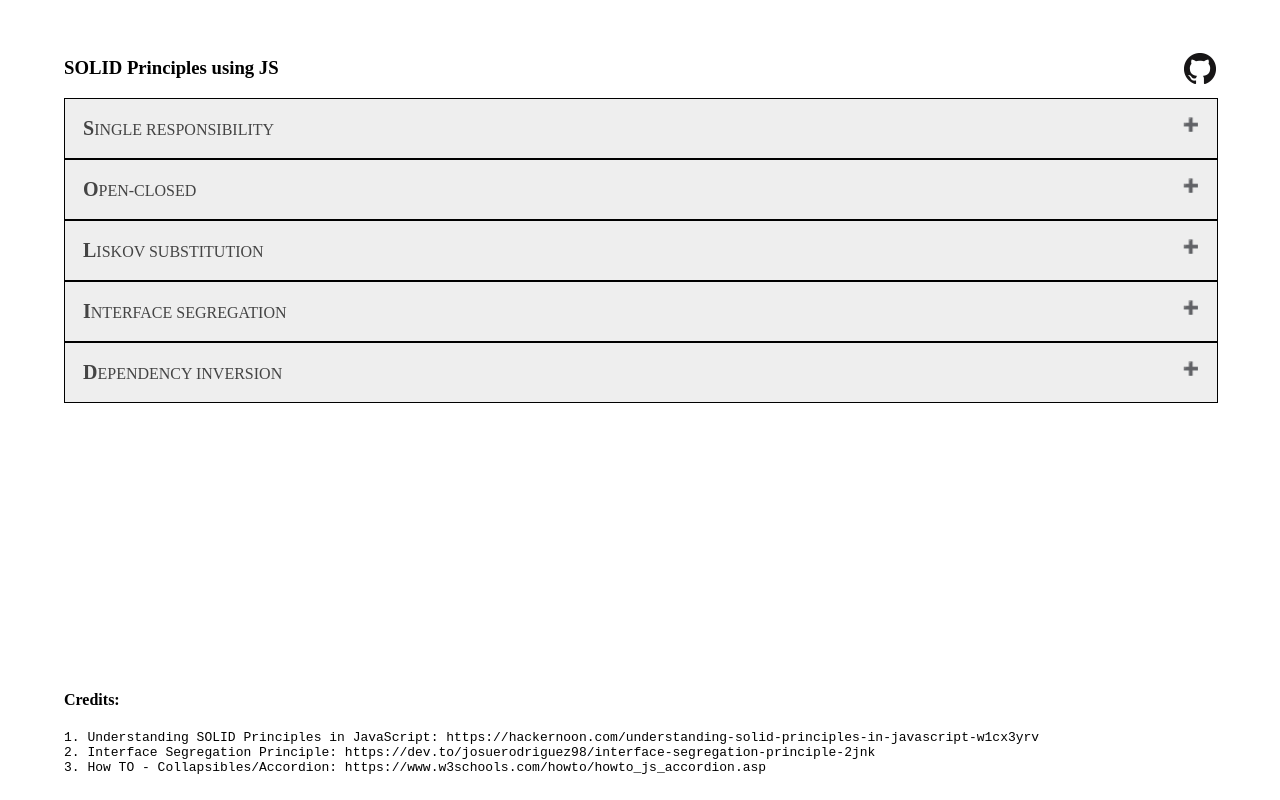
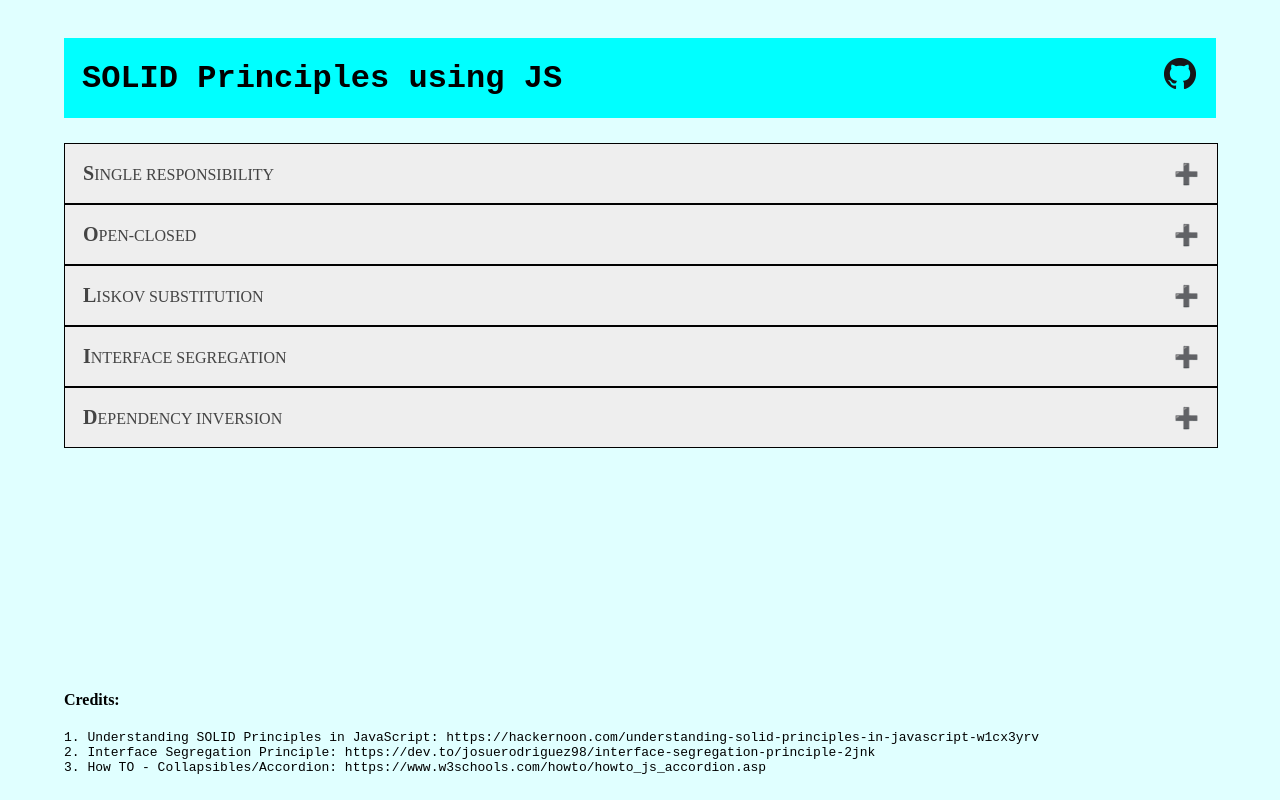
Before and after one commit to sujit510/solid-in-js, a website built with webpack: page index.html in a window 1280 px wide. Built offline with nearby package versions, Linux system fonts and the light colour scheme.

Commit message:
Design tweaks - bg color, accordion clickable area retricted to titel row. Tweaked page title design

```diff
--- a/index.html
+++ b/index.html
@@ -18,7 +18,7 @@
     <div class="container">
       <div class="content">
         <div class="header-row">
-          <h3>SOLID Principles using JS</h3>
+          <h1 class="page-title">SOLID Principles using JS</h1>
           <div class="github-link">
             <a
               target="_blank"
--- a/src/accordion.ts
+++ b/src/accordion.ts
@@ -1,13 +1,13 @@
 export const activateAccordion = () => {
-  const accordions = document.getElementsByClassName('accordion');
+  const accordions = document.getElementsByClassName('title-row');
   for (let i = 0; i < accordions.length; i++) {
     accordions[i].addEventListener('click', function (this: HTMLDivElement) {
       /* Toggle between adding and removing the "active" class,
     to highlight the button that controls the panel */
-      this.classList.toggle('active');
+      this.parentElement!.classList.toggle('active');
 
       /* Toggle between hiding and showing the active panel */
-      const panel = <HTMLElement>this.querySelector('.panel')!;
+      const panel = <HTMLElement>this.parentElement!.querySelector('.panel')!;
       if (!panel.style.maxHeight || panel.style.maxHeight === '0px') {
         panel.style.maxHeight = panel.scrollHeight + 'px';
       } else {
--- a/src/home/home.css
+++ b/src/home/home.css
@@ -1,5 +1,10 @@
 body {
   margin: 3% 5% auto;
+  background-color: lightcyan;
+}
+.page-title {
+  font-family: 'Courier New', Courier, monospace;
+  padding-left: 18px;
 }
 .container {
   display: flex;
@@ -10,15 +15,17 @@ body {
 .header-row {
   display: flex;
   justify-content: space-between;
+  background-color: cyan;
+  margin-bottom: 25px;
 }
 .github-link {
-  padding-top: 15px;
+  padding-top: 20px;
+  padding-right: 20px;
 }
 /* Style the buttons that are used to open and close the accordion panel */
 .accordion {
   background-color: #eee;
   color: #444;
-  cursor: pointer;
   width: 100%;
   text-align: left;
   border: none;
@@ -29,6 +36,9 @@ body {
 
 .title {
   padding: 18px;
+}
+.title-row {
+  cursor: pointer;
 }
 .title::first-letter {
   font-weight: 900;
@@ -53,7 +63,7 @@ body {
 
 .accordion .title:after {
   content: '\02795'; /* Unicode character for "plus" sign (+) */
-  font-size: 13px;
+  font-size: 20px;
   color: #777;
   float: right;
   margin-left: 5px;
@@ -104,6 +114,7 @@ pre {
   border: 1px solid black;
   text-align: center;
   background-color: orange;
+  padding: 5px;
 }
 
 .principles-list-container {
```
